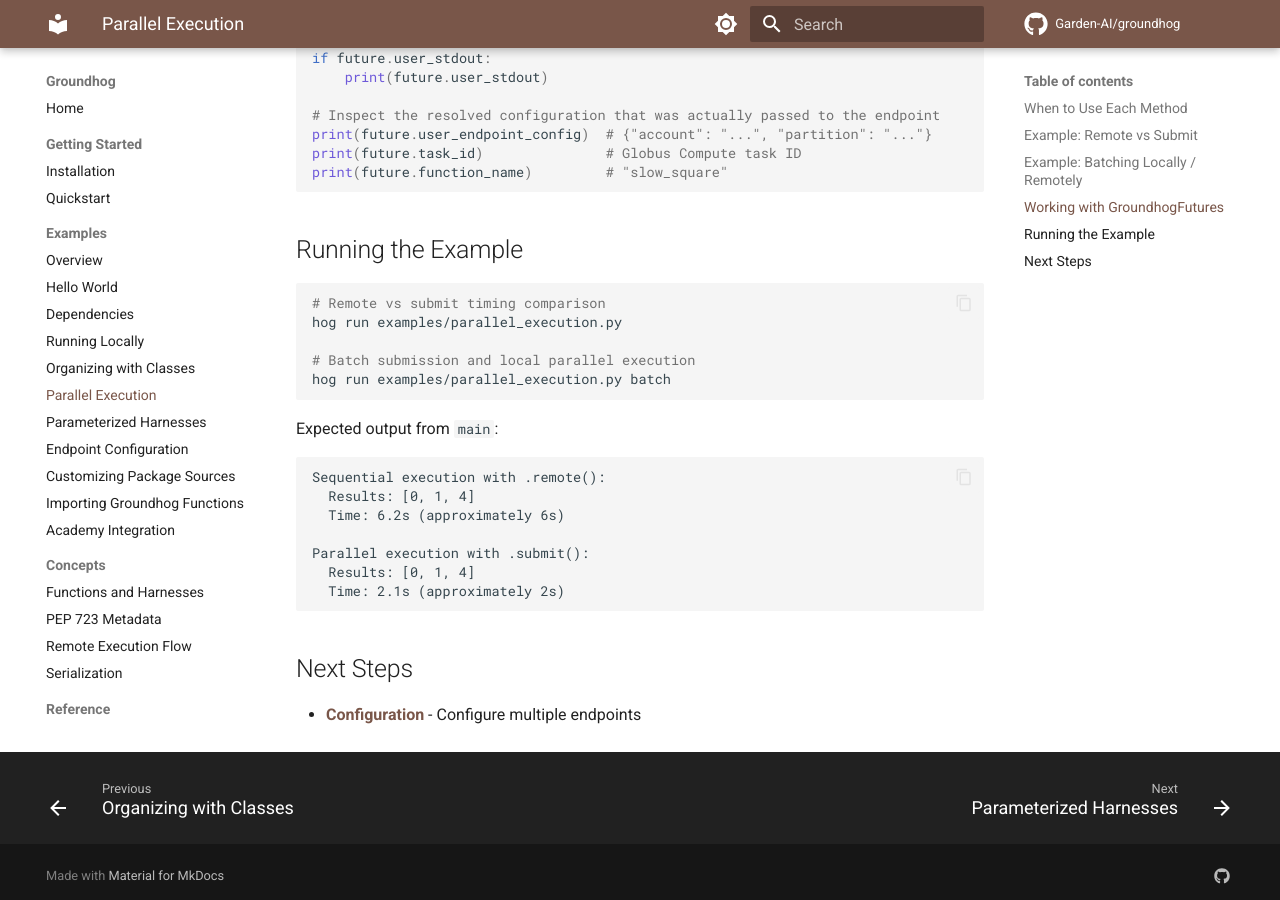
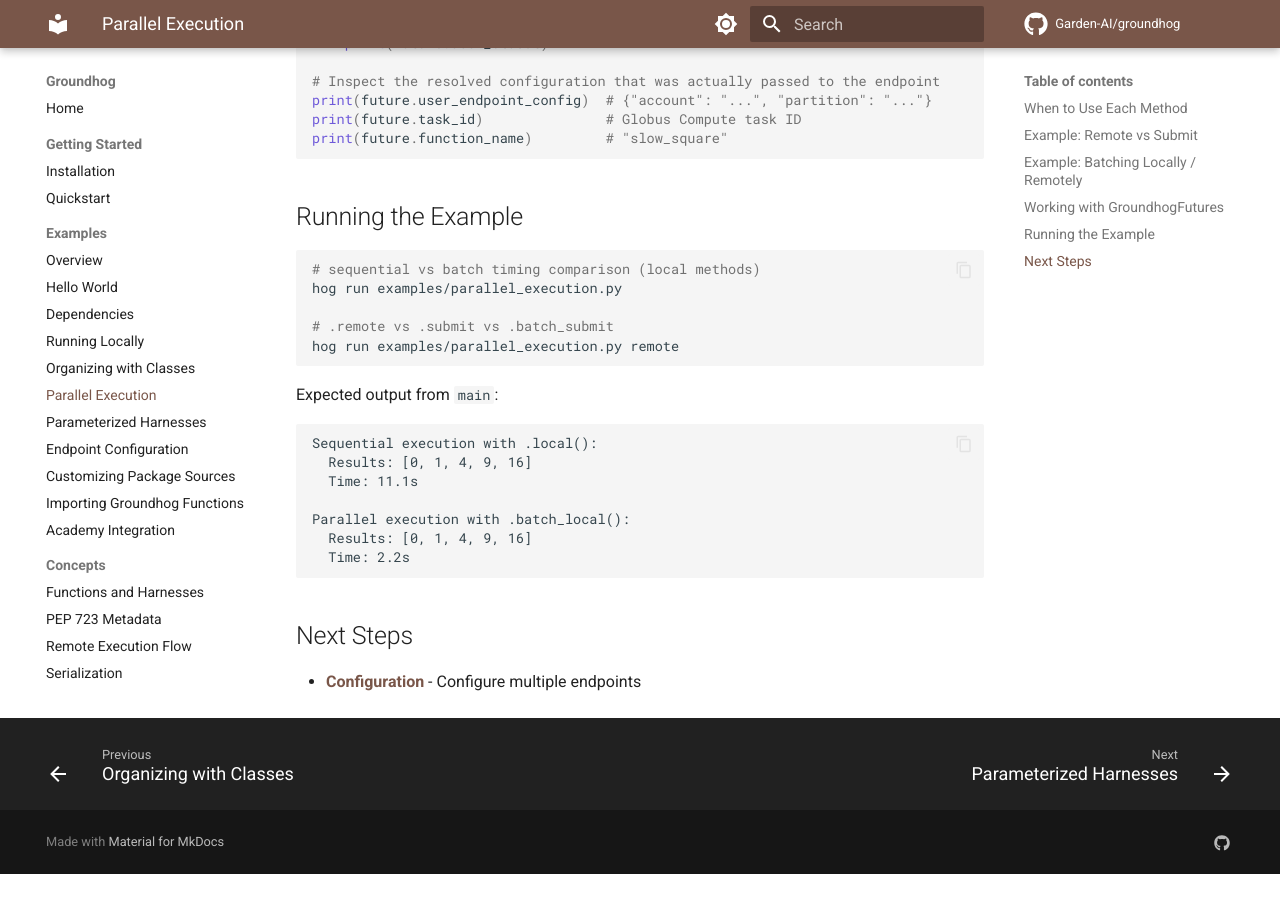
Before and after one commit to Garden-AI/groundhog, an MkDocs documentation site: the page built from docs/examples/parallel-execution.md, in a window 1280 px wide and 900 px high, scrolled down 3418 px. Built offline with MkDocs 1.6.1 and Material for MkDocs 9.7.7, drawn with Linux system fonts in a browser that asks for light colours; comment, search, counter and statistics services are not loaded; the version menu is left out; after the commit the page ends 4292 px from its top, so only the background shows below that; some of the changed text lies outside the part shown.

Commit message:
example update to use local / batch_local

````diff
--- a/docs/examples/parallel-execution.md
+++ b/docs/examples/parallel-execution.md
@@ -174,23 +173,23 @@
 ## Running the Example
 
 ```bash
-# Remote vs submit timing comparison
+# sequential vs batch timing comparison (local methods)
 hog run examples/parallel_execution.py
 
-# Batch submission and local parallel execution
-hog run examples/parallel_execution.py batch
+# .remote vs .submit vs .batch_submit
+hog run examples/parallel_execution.py remote
 ```
 
 Expected output from `main`:
 
 ```
-Sequential execution with .remote():
-  Results: [0, 1, 4]
-  Time: 6.2s (approximately 6s)
+Sequential execution with .local():
+  Results: [0, 1, 4, 9, 16]
+  Time: 11.1s
 
-Parallel execution with .submit():
-  Results: [0, 1, 4]
-  Time: 2.1s (approximately 2s)
+Parallel execution with .batch_local():
+  Results: [0, 1, 4, 9, 16]
+  Time: 2.2s
 ```
 
 ## Next Steps
````
Also changed, not shown: other parts of docs/examples/parallel-execution.md (+0 -1 lines), 1 other file.
